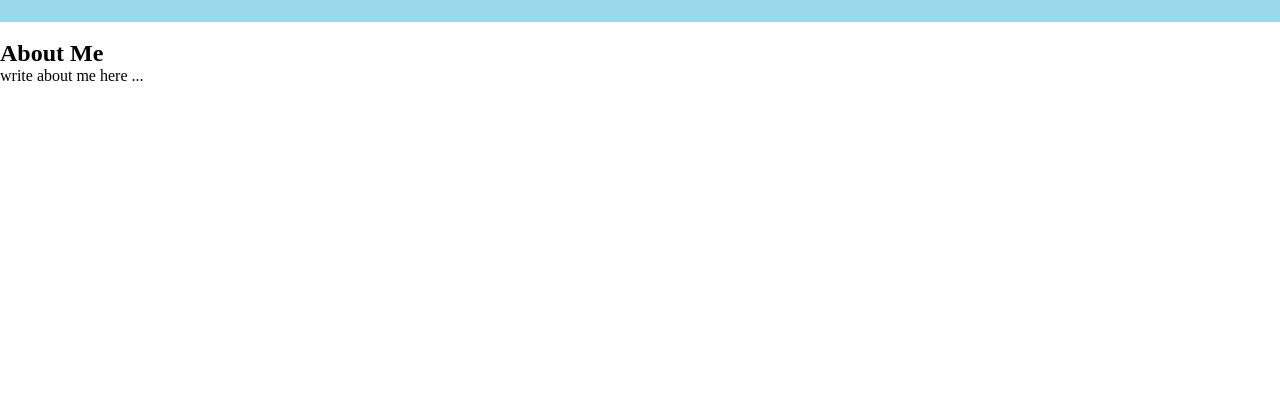
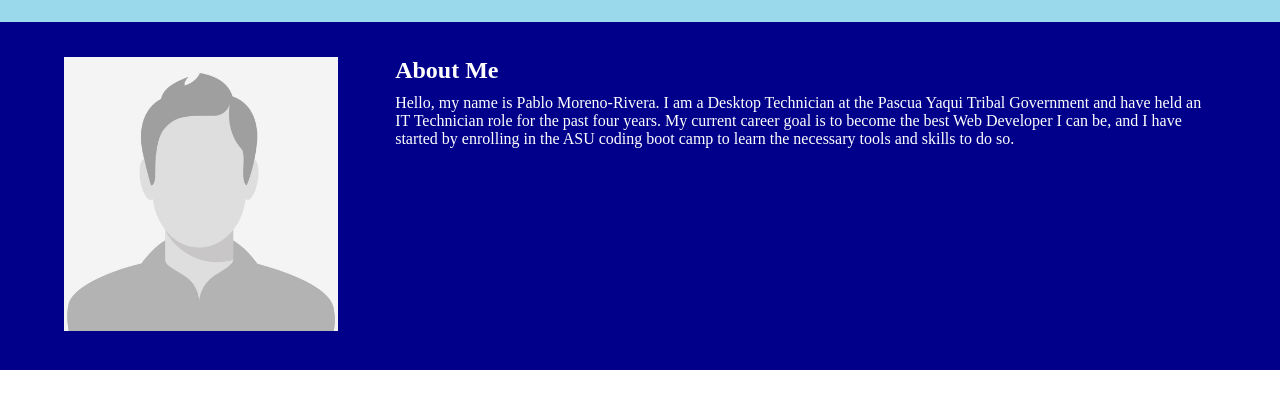
Before and after one commit to itspablooo/portfolio, a plain HTML site: page index.html in a window 1280 px wide. Shown: the part 65-474 px from the top of the page. Drawn offline with Linux system fonts and the light colour scheme.

Commit message:
added stlyling for the about-me section in index.css and added a place holder image. Added content in the about me section p tag in index.html.

```diff
--- a/index.html
+++ b/index.html
@@ -13,7 +13,7 @@
             <h1>Pablo Moreno-Rivera</h1>
         </div>
         <nav>
-            <a href="#">
+            <a href="#about-me">
                 About Me
             </a>
             <a href="#">
@@ -27,13 +27,14 @@
             </a>
         </nav>
     </header>
+<!-- About me section with a photo, title, and paragraph about me. -->
     <section id="about-me">
         <figure>
-            <img src="" alt="">
+            <img src="./resources/images/male-placeholder-image.jpeg" alt="">
         </figure>
         <article>
             <h2>About Me</h2>
-            <p>write about me here ...</p>
+            <p>Hello, my name is Pablo Moreno-Rivera. I am a Desktop Technician at the Pascua Yaqui Tribal Government and have held an IT Technician role for the past four years. My current career goal is to become the best Web Developer I can be, and I have started by enrolling in the ASU coding boot camp to learn the necessary tools and skills to do so. </p>
         </article>
     </section>
 
--- a/resources/css/index.css
+++ b/resources/css/index.css
@@ -1,6 +1,7 @@
 * {
     margin: 0;
     padding: 0;
+    box-sizing: border-box;
 }
 
 /* Header section styling */
@@ -22,3 +23,32 @@ nav a {
     font-size: x-large;
     font-weight: 500;
 }
+
+/* Aout Me section styling */
+
+#about-me {
+    display: flex;
+    float: left;
+    width: 100%;
+    padding: 35px 5%;
+    background-color: darkblue;
+    color: white;
+}
+
+figure {
+    width: 25%
+}
+
+article {
+    width: 75%;
+    margin-left: 5%;
+}
+
+article h2 {
+    margin-bottom: 10px;
+}
+
+figure img {
+    width: 100%;
+    height: auto;
+}
```
Also changed, not shown: resources/images/male-placeholder-image.jpeg (added), 2 other files.
